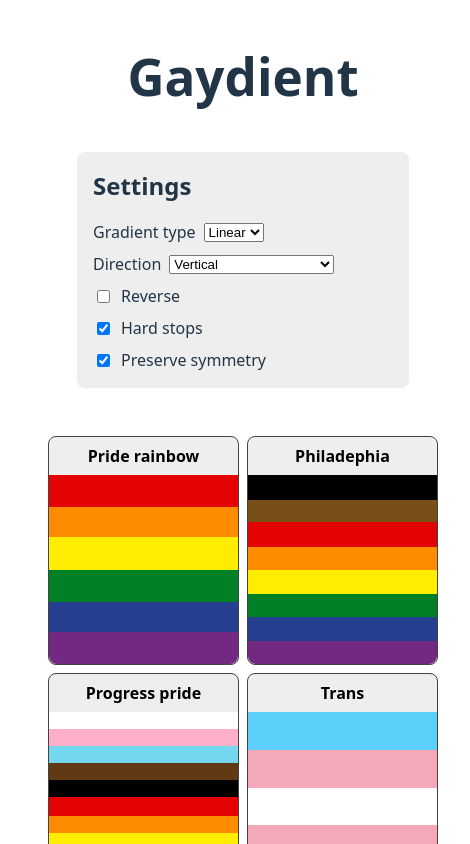
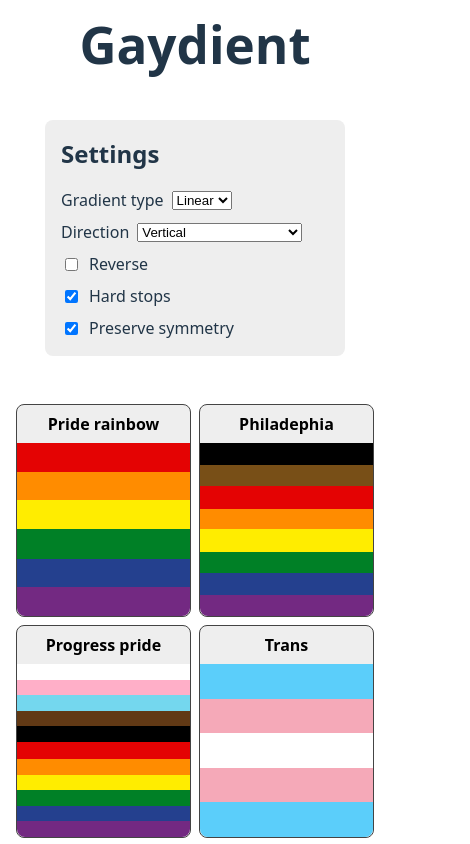
Before and after one commit to olivvybee/gaydient, a React (Vite) app: page / in a window 390 px wide. Shown: the top 844 px of the page, 470 px wide, since content can reach past the window. Built offline with nearby package versions, Linux system fonts and the light colour scheme.

Commit message:
Fix layout on small screens

```diff
--- a/src/App.module.css
+++ b/src/App.module.css
@@ -24,18 +24,24 @@
 }
 
 .footerContent {
-  padding: 12px;
+  padding: 12px 32px;
+  width: 100%;
   max-width: 1280px;
   margin: 0 auto;
   display: flex;
   flex-direction: row;
+  justify-content: space-between;
   align-items: center;
   gap: 24px;
 }
 
 @media screen and (max-width: 600px) {
-  .wrapper {
+  .content {
     padding: 16px;
+  }
+
+  .footerContent {
+    padding: 12px 16px;
   }
 }
 
--- a/src/index.css
+++ b/src/index.css
@@ -1,3 +1,7 @@
+* {
+  box-sizing: border-box;
+}
+
 :root {
   font-family: system-ui, Avenir, Helvetica, Arial, sans-serif;
   line-height: 1.5;
@@ -14,7 +18,7 @@
 }
 
 #root {
-  width: 100%;
+  width: 100vw;
 }
 
 a {
```
